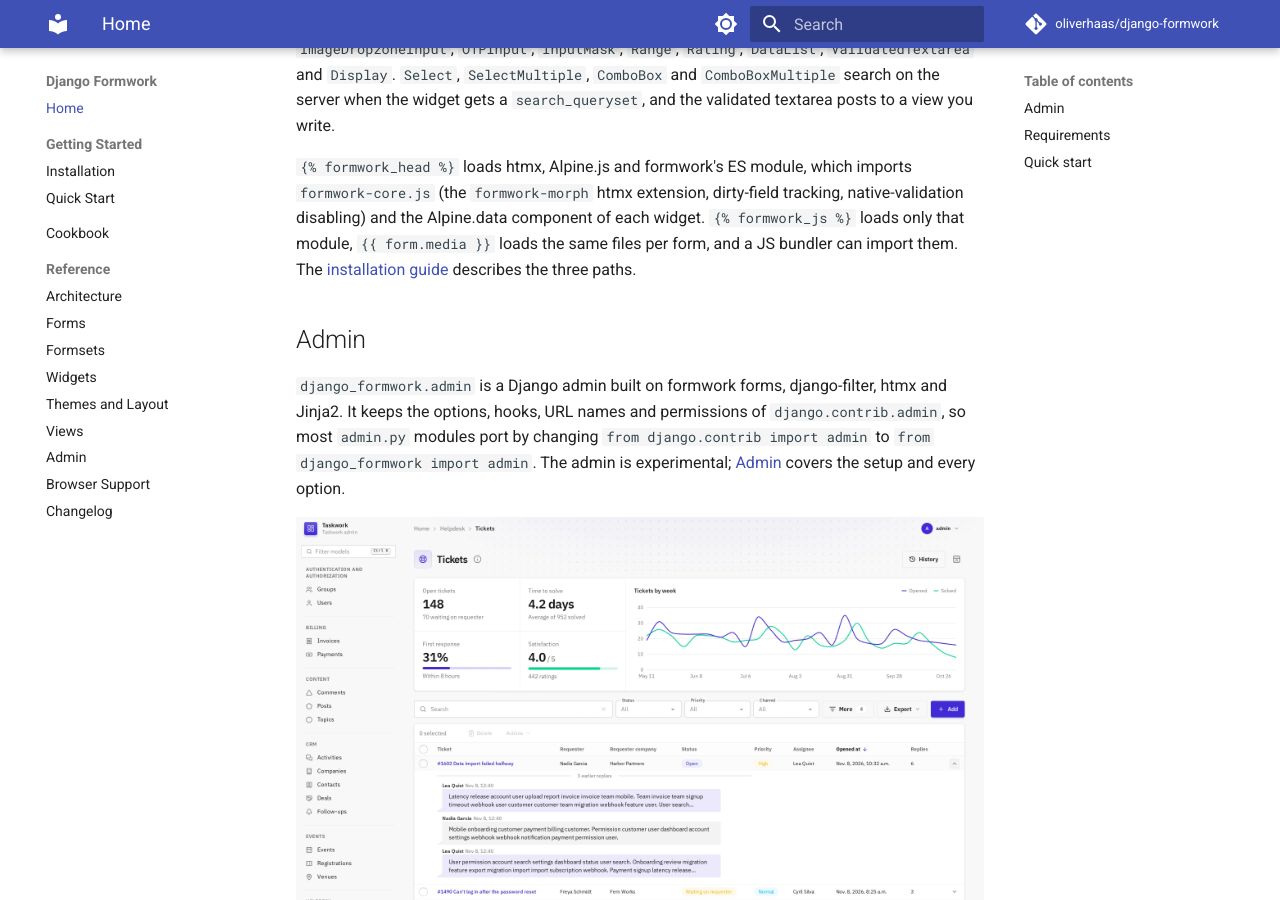
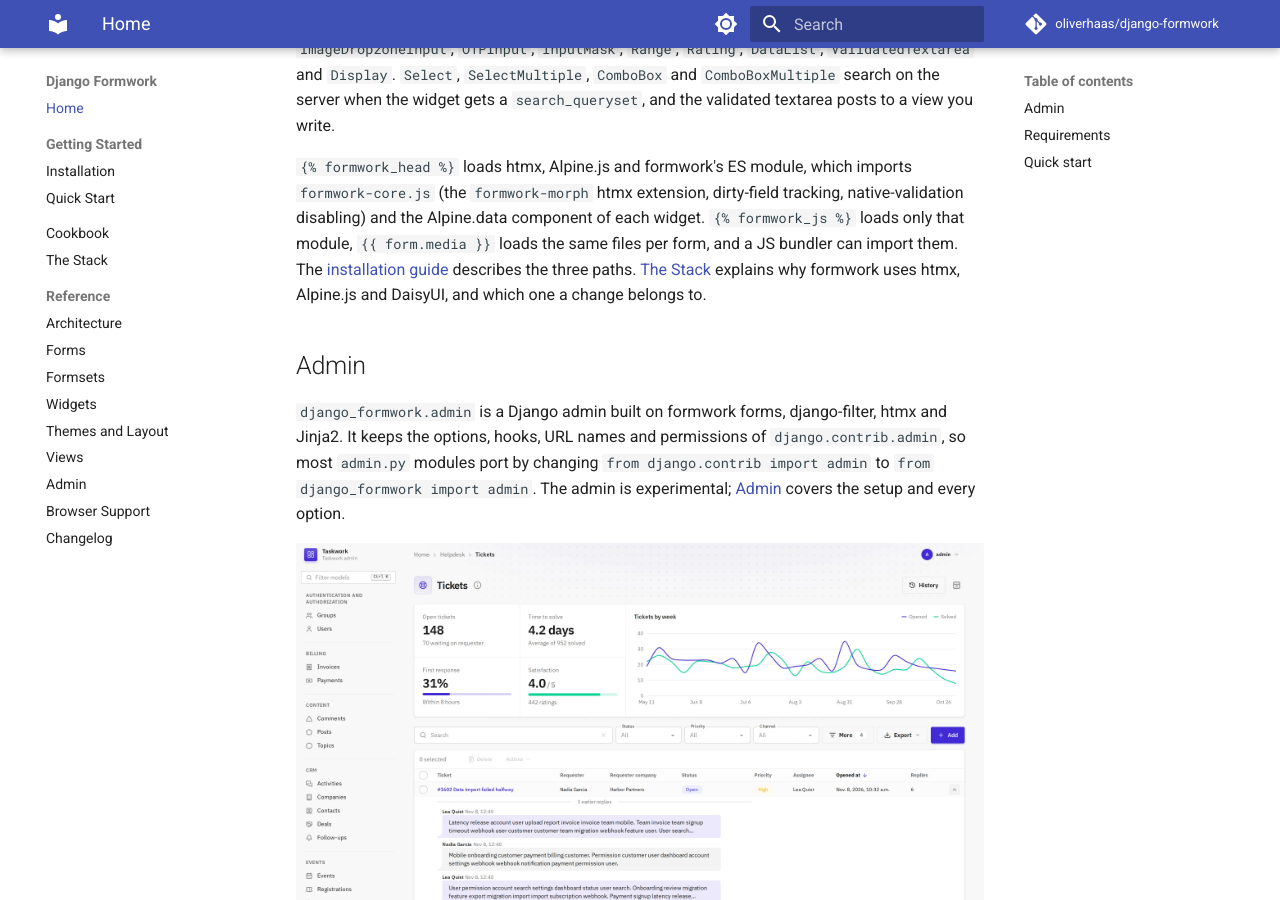
Before and after one commit to oliverhaas/django-formwork, an MkDocs documentation site: the page built from docs/index.md, in a window 1280 px wide and 900 px high, scrolled down 518 px. Built offline with MkDocs 1.6.1 and Material for MkDocs 9.7.7, drawn with Linux system fonts in a browser that asks for light colours; comment, search, counter and statistics services are not loaded; the version menu is left out; part of the change alters nothing that is shown.

Commit message:
docs: explain the htmx, Alpine.js and DaisyUI stack

```diff
--- a/docs/index.md
+++ b/docs/index.md
@@ -4,7 +4,7 @@ django-formwork is an opinionated UI framework for Django, built on Django forms
 
 The widgets are `Select`, `SelectMultiple`, `ComboBox`, `ComboBoxMultiple`, `TextInput`, `Textarea`, `PasswordInput`, `SearchInput`, `DateInput`, `DatePicker`, `DateTimePicker`, `DateRangePicker`, `DateTimeRangePicker`, `TimePicker`, `StepperNumberInput`, `SuffixNumberInput`, `CheckboxInput`, `ToggleInput`, `CheckboxSelectMultiple`, `CardRadioSelect`, `CardCheckboxSelectMultiple`, `ClearableFileInput`, `FileDropzoneInput`, `ImageDropzoneInput`, `OTPInput`, `InputMask`, `Range`, `Rating`, `DataList`, `ValidatedTextarea` and `Display`. `Select`, `SelectMultiple`, `ComboBox` and `ComboBoxMultiple` search on the server when the widget gets a `search_queryset`, and the validated textarea posts to a view you write.
 
-`{% formwork_head %}` loads htmx, Alpine.js and formwork's ES module, which imports `formwork-core.js` (the `formwork-morph` htmx extension, dirty-field tracking, native-validation disabling) and the Alpine.data component of each widget. `{% formwork_js %}` loads only that module, `{{ form.media }}` loads the same files per form, and a JS bundler can import them. The [installation guide](getting-started/installation.md#js-loading-paths) describes the three paths.
+`{% formwork_head %}` loads htmx, Alpine.js and formwork's ES module, which imports `formwork-core.js` (the `formwork-morph` htmx extension, dirty-field tracking, native-validation disabling) and the Alpine.data component of each widget. `{% formwork_js %}` loads only that module, `{{ form.media }}` loads the same files per form, and a JS bundler can import them. The [installation guide](getting-started/installation.md#js-loading-paths) describes the three paths. [The Stack](stack.md) explains why formwork uses htmx, Alpine.js and DaisyUI, and which one a change belongs to.
 
 ## Admin
 
--- /dev/null
+++ b/docs/stack.md
@@ -0,0 +1,42 @@
+# htmx, Alpine.js and DaisyUI
+
+Formwork renders each form on the server and uses three libraries in the browser. htmx sends requests and puts the answers into the page. Alpine.js keeps the state that the server never sees. DaisyUI gives the markup its look. This page says why formwork uses these three, how they meet in one widget, and which one a change of your own belongs to.
+
+## Why this stack
+
+**The server keeps the form.** A Django form knows its fields, initial values, validation and errors, and it renders itself as HTML. Formwork keeps all of that in Python. With a JavaScript framework in the browser, the same form would need an API and a second copy of its rules in JavaScript. In formwork, the answer to a post is the form again, rendered by the same templates as the first page.
+
+**htmx puts the server's answer into the page.** A form posts with `hx-post`, the view renders the form again, and htmx morphs it into the page. A morph changes only the nodes that differ, so the focus, the caret and the typed text stay where they were. Server search and live validation are htmx requests too. Search goes to a view that formwork serves, so a page needs no endpoint of its own for it.
+
+**Alpine.js holds what the server never sees:** whether a dropdown is open, which option the arrow keys have reached, the month a calendar shows, whether a password is visible. A widget with behaviour registers one Alpine component, and its template names the component in `x-data`. `Select`, `SelectMultiple` and the date and time pickers start their component on first use, so a formset with a hundred dropdowns loads without starting a hundred components. Alpine needs no build step, and its attributes sit in the server's markup, so a morph and a component work on the same DOM.
+
+**DaisyUI gives the markup its look.** It is a Tailwind plugin, and the templates write its component classes, such as `input`, `select`, `btn`, `fieldset` and `dropdown`, next to Tailwind utilities. A theme is a set of CSS variables, so a theme switch or a dark theme changes every widget without a change to any widget. Your Tailwind build compiles formwork's CSS together with your own, and a utility class on a widget overrides most of formwork's rules ([Architecture](architecture.md#design-constraints)).
+
+**The costs.** The project needs a Tailwind build ([installation step 4](getting-started/installation.md#4-build-the-css)). Each change that the server must see is a request and a response. A morph keeps Alpine's state only with htmx's alpine-compat extension, so the scripts must load in a fixed order; `{% formwork_head %}` does that ([installation step 5](getting-started/installation.md#5-htmx-and-alpinejs)).
+
+## One widget, all three
+
+A `Select` with server search, in a form that posts with htmx:
+
+1. The server renders the widget: a `<details class="dropdown">` with the selected label in its `<summary>`, styled by DaisyUI classes. The page shows the widget as it is before any script runs.
+2. The user focuses or opens it. That first event starts the `formworkSelect` Alpine component, which handles the keys from then on.
+3. The user types. After a pause of 300 ms, htmx sends the text to the search view. The view renders the matching options with the widget's option template, and htmx puts them into the list. The arrow keys move through the new options as through the old ones.
+4. The user picks an option and saves. htmx posts the form, the view renders it again with its errors, and htmx morphs the whole form into the page. The alpine-compat extension keeps what Alpine wrote into the DOM. Formwork's `formwork-morph` extension keeps what the user changed after the post left: the value of the focused input, later edits, open dropdowns and a pick that is not yet confirmed.
+
+The [cookbook](cookbook.md) builds such a form step by step, and [Server-side search](reference/views.md#server-side-search) covers the search view.
+
+## Which one a change belongs to
+
+| To | Use |
+|---|---|
+| Change a look: color, size, spacing, a state | DaisyUI and Tailwind classes in the template. See [Themes and Layout](reference/theming.md). |
+| Show what the server knows: search results, an error, a saved value | An htmx request, with a morph of the part of the page that the answer changes |
+| Keep state that only the browser needs: open, revealed, the current step | An Alpine component, registered with `Alpine.data` in a static JS file |
+| Open and close something that has no other state | Native HTML: `<details>` or `<dialog>` |
+
+Some rules follow from this split:
+
+- Morph a large part of the page, such as the whole form or the page content, not single fields. One action often changes several places, and one morph keeps them all in step without extra templates. Use an out-of-band swap only for something outside that part, such as a toast.
+- Put no `<script>` in a template or an htmx fragment. A fragment comes back with each swap, and its script with it. Register an Alpine component in a static module, and load the module before `{% formwork_head %}` so that its `alpine:init` listener exists when Alpine starts.
+- A morph leaves the `open` state of a `<details>` or a `<dialog>` as it is, because formwork adds `open` to `htmx.config.morphIgnore`. Open and close them in the browser.
+- A script that calls into a widget that starts on first use sends it `formwork:start` first. See [Widgets](reference/widgets.md#requirements).
--- a/mkdocs.yml
+++ b/mkdocs.yml
@@ -55,6 +55,7 @@ nav:
       - Installation: getting-started/installation.md
       - Quick Start: getting-started/quickstart.md
   - Cookbook: cookbook.md
+  - The Stack: stack.md
   - Reference:
       - Architecture: architecture.md
       - Forms: reference/forms.md
```
